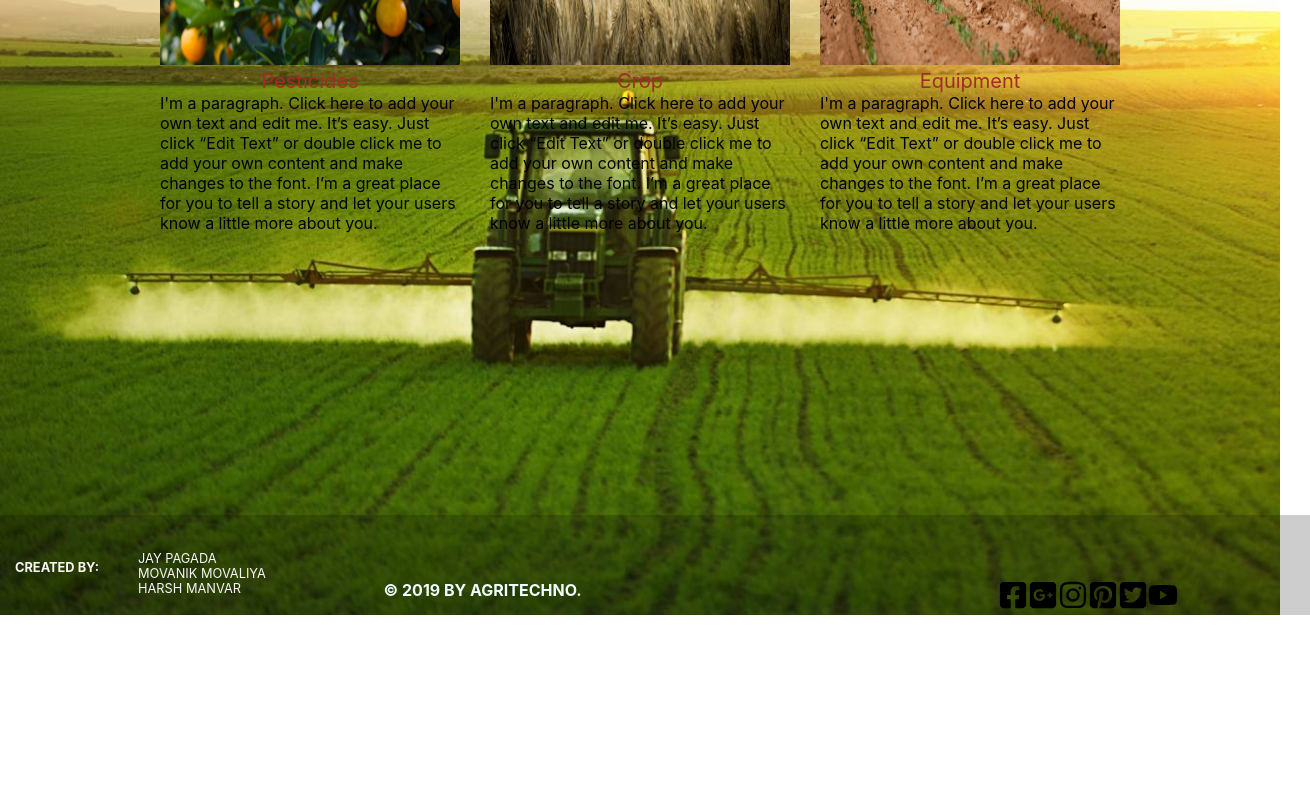
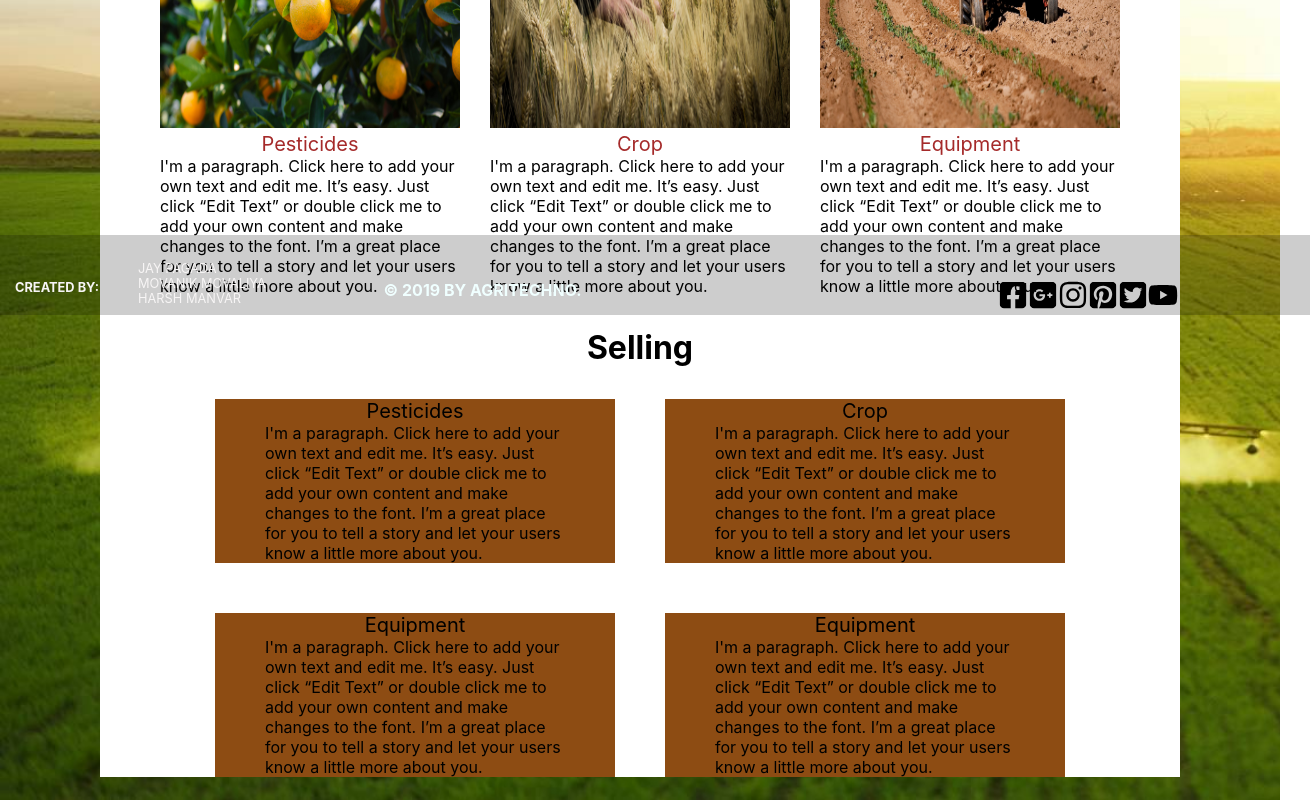
Before and after one commit to JayPagada/agri-techno, a React (Create React App) app: page /AgriTechno/BuyerSeller in a window 1280 px wide. Shown: the part 485-1285 px from the top of the page, 1310 px wide, since content can reach past the window. Before the commit the page ends 1112 px from the top, so only its background shows below. Built offline with nearby package versions, Linux system fonts and the light colour scheme.

Commit message:
home and buying selling page modify 2

```diff
--- a/src/App.css
+++ b/src/App.css
@@ -4,5 +4,5 @@
     background-image: url('../src/assete/farm.jpg');
     background-size:cover;
     width: 100%;
-    height: 100%;
+    height: 1185px;
 }
--- a/src/App.js
+++ b/src/App.js
@@ -9,9 +9,6 @@ import ProductsServices from "./component/ProductsServices/ProductsServices";
 import BuyerSeller from "./component/BuyerSeller/BuyerSeller";
 import Weather from './component/Weather/Weather';
 import Marketyard from './component/Marketyard/Marketyard';
-import Login from './component/Login/Login';
-import Register from './component/Login/Register';
-
 function App() {
   return (
     <div className="App">
@@ -25,8 +22,7 @@ function App() {
       <Route path="/AgriTechno/AboutUs" exact component={AboutUs}/>
       <Route path="/AgriTechno/Weather" exact component={Weather}/>
       <Route path="/AgriTechno/Marketyard" exact component={Marketyard}/>
-      <Route path="/Login" exact component={Login}/>
-      <Route path="/Register" exact component={Register}/>
+
     </Switch>
     </div>
   );
--- a/src/component/AboutUs/AboutUs.css
+++ b/src/component/AboutUs/AboutUs.css
@@ -9,7 +9,6 @@
     width: 60%;
     color: rgb(22, 16, 2);
     margin-left: 20%;
-    margin-top: 20px;
     text-align: center;
     align-items: center;
 }
@@ -21,7 +20,7 @@
 
  .card .title{
     font-size: 20px;
-     color: azure;
+     color: brown;
      margin-left: 150px;
 }
 
--- a/src/component/AboutUs/AboutUs.jsx
+++ b/src/component/AboutUs/AboutUs.jsx
@@ -50,7 +50,7 @@ const AboutUs = () => {
           <div className="card3 card">
             <Card
               hoverable
-              style={{ width: 500 }}
+              style={{ width: 500, marginLeft: 50  }}
               cover={<img alt="example" src={image3} />}
             >
               <div className="title">Europe Street beat</div>
--- a/src/component/BuyerSeller/BuyerSeller.css
+++ b/src/component/BuyerSeller/BuyerSeller.css
@@ -1,8 +1,17 @@
+.buyingSelling {
+    display: flex;
+    flex-direction: column;
+    justify-content: center;
+    align-items: center;
+}
+.buyingSelling h1{
+    font-size: 2em;
+}
 .buying{
     display: grid;
     grid-template-columns:auto auto auto;
     grid-gap: 30px;
-    margin-top: 50px;
+    margin-top: 10px;
     align-items: center;
     justify-content: center;
 }
@@ -23,3 +32,21 @@
     font-size: 20px;
     color: brown;
 }
+
+.Selling{
+    display: grid;
+    grid-template-columns:auto auto;
+    grid-gap: 50px;
+    align-items: center;
+    justify-content: center;
+}
+.SellingCard{
+    display: grid;
+    background-color: #8d4c13;
+    z-index: 1;
+    width: 400px;
+    justify-content: center;
+}
+.SellingCard .buyingTitle{
+    font-size: 20px;
+}
--- a/src/component/BuyerSeller/BuyerSeller.jsx
+++ b/src/component/BuyerSeller/BuyerSeller.jsx
@@ -7,6 +7,8 @@ import { Card } from "antd";
 
 const BuyerSeller = () => {
     return (
+        <div className="buyingSelling">
+            <h1>Buying</h1>
             <div className="buying">
                     <div className="card1 buyingCard">
                         <Card
@@ -44,6 +46,52 @@ const BuyerSeller = () => {
                         </Card>
                     </div>
             </div>
+            <h1>Selling</h1>
+                <div className="Selling">
+                    <div className="card1 SellingCard">
+                        <Card
+                            hoverable
+                            style={{ width: 300}}
+                        >
+
+                            <div className="buyingTitle">Pesticides</div>
+                            <div className="description">  I'm a paragraph. Click here to add your own text and edit me. It’s easy. Just click “Edit Text” or double click me to add your own content and make changes to the font. I’m a great place for you to tell a story and let your users know a little more about you.
+                            </div>
+                        </Card>
+                    </div>
+
+                    <div className="card2 SellingCard">
+                        <Card
+                            hoverable
+                            style={{ width: 300}}
+                        >
+                            <div className="buyingTitle">Crop</div>
+                            <div className="description">  I'm a paragraph. Click here to add your own text and edit me. It’s easy. Just click “Edit Text” or double click me to add your own content and make changes to the font. I’m a great place for you to tell a story and let your users know a little more about you.
+                            </div>
+                        </Card>
+                    </div>
+                    <div className="card3 SellingCard">
+                        <Card
+                            hoverable
+                            style={{ width: 300 }}
+                        >
+                            <div className="buyingTitle">Equipment</div>
+                            <div className="description">  I'm a paragraph. Click here to add your own text and edit me. It’s easy. Just click “Edit Text” or double click me to add your own content and make changes to the font. I’m a great place for you to tell a story and let your users know a little more about you.
+                            </div>
+                        </Card>
+                    </div>
+                    <div className="card4 SellingCard">
+                        <Card
+                            hoverable
+                            style={{ width: 300 }}
+                        >
+                            <div className="buyingTitle">Equipment</div>
+                            <div className="description">  I'm a paragraph. Click here to add your own text and edit me. It’s easy. Just click “Edit Text” or double click me to add your own content and make changes to the font. I’m a great place for you to tell a story and let your users know a little more about you.
+                            </div>
+                        </Card>
+                    </div>
+                </div>
+            </div>
     );
 };
 
--- a/src/component/Footer/Footer.css
+++ b/src/component/Footer/Footer.css
@@ -1,14 +1,15 @@
 .Footer{
     display: grid;
     grid-template-columns: auto auto auto;
-    position:relative;
+    position:fixed;
     color:rgb(247, 245, 245);
     font-size:1em;
     bottom:0;
     width:100%;
-    height:70px;
+    height:50px;
     padding:15px;
     background:rgba(7, 5, 5, 0.2);
+    z-index: 200;
 }
 h6{
     font-size:0.8em;
@@ -17,7 +18,7 @@ h6{
 h5{
     font-size:1em;
     text-transform:uppercase;
-    margin-top:50px;
+    margin-top:30px;
     color: azure;
 }
 .sub{
@@ -26,13 +27,13 @@ h5{
     font-size:0.8em;
     margin-left:122px;
     text-transform:uppercase;
-    margin-top:-55px;
+    margin-top:-65px;
 }
 
 .allLogos{
     display: flex;
     flex-direction: row;
-    margin-top: 50px;
+    margin-top: 30px;
     margin-left: 300px;
 }
 .logo0{
--- a/src/component/Home/HomeSub.css
+++ b/src/component/Home/HomeSub.css
@@ -1,12 +1,14 @@
 
 .caption-img{
     position:relative;
-    height:300px;
-    width:100%;
+    height:340px;
+    width:1349px;
+    background-image: url("https://static.wixstatic.com/media/41d000_dc7a407061c441dca1a8093d81df02ac.jpg/v1/fill/w_1920,h_340,al_c,q_85,usm_0.66_1.00_0.01/41d000_dc7a407061c441dca1a8093d81df02ac.jpg");
+    background-size: cover;
 }
 .caption{
     position:absolute;
-    height:300px;
+    height:340px;
     width:425px;
     background: #8d4c13 ;
     margin-left:300px;
@@ -19,19 +21,17 @@
 
 }
 .main {
-    position:absolute;
-    background: aqua;
+    position:relative;
+    background: white;
     display: grid;
     grid-template-columns: auto auto;
+    width: 100%;
 }
 .content{
-    width:100%;
-    position:relative;
 }
 .content > h4{
     text-transform:uppercase;
     margin-left:50px;
-    background: #54db54;
 }
 .content > p{
     width:700px;
@@ -39,8 +39,48 @@
     justify-content:center;
     font-size:0.8em;
 }
-.news{
+.news h3{
     position:relative;
     background:red;
-    float:right;
+    padding: 10px 20px;
 }
+.news {
+    position:relative;
+    width: 100%;
+    margin-right: 200px;
+}
+.ProductsServicesLogo {
+    display: grid;
+    grid-template-columns: auto auto auto;
+    margin-left: 100px;
+}
+.line {
+    border-bottom: 2px solid #8d4c13;
+}
+.homeAboutUs{
+    margin-left: 50px;
+    width: 70%;
+}
+Button{
+    position: relative;
+    align-items: center;
+    padding: 5px 20px;
+    margin-top: 20px;
+    margin-bottom: 20px;
+    border: 1px solid black;
+    border-bottom-left-radius: 10px;
+    border-top-right-radius: 10px;
+    background: #54db54;
+}
+.news h2{
+    margin: 0;
+}
+.news p{
+    margin: 0;
+    width: 350px;
+}
+.news img{
+    padding: 0;
+    margin: 0;
+    height: 175px;
+}
--- a/src/component/MainRouteFile/MainRouteFile.css
+++ b/src/component/MainRouteFile/MainRouteFile.css
@@ -5,6 +5,7 @@
 .content-layout .content-layout-section {
     min-height: 800px;
     overflow: hidden;
+    background-color: white;
 }
 .titleHeader{
     display: flex;
--- a/src/component/Marketyard/Marketyard.css
+++ b/src/component/Marketyard/Marketyard.css
@@ -1,9 +1,12 @@
 .marketyardTitle h2{
     text-align: center;
 }
-/* .para1{
-    width: 80%;
-} */
+.para1{
+    margin-left: 30px;
+}
+.para2{
+    margin-left: 30px;
+}
 .marketYard .twobutton{
     width: 100%;
     display: flex;
```
Also changed, not shown: src/component/Home/HomeSub.jsx (+48 -0 lines), src/component/Weather/Weather.jsx (renamed from src/component/Weather/weather.jsx).
